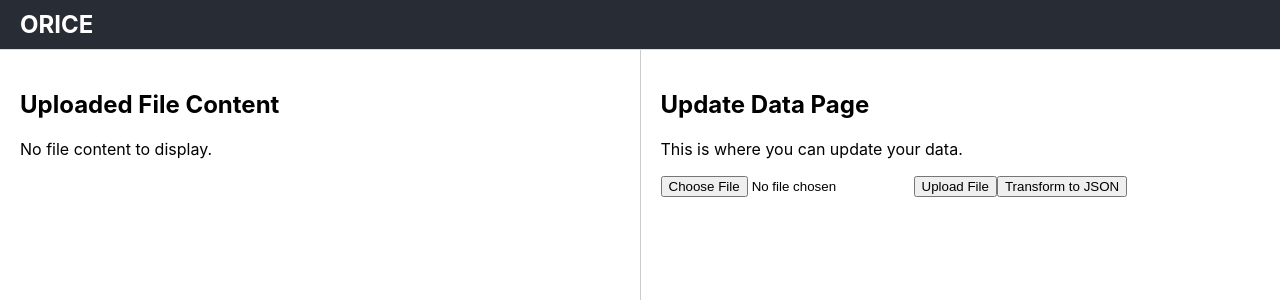
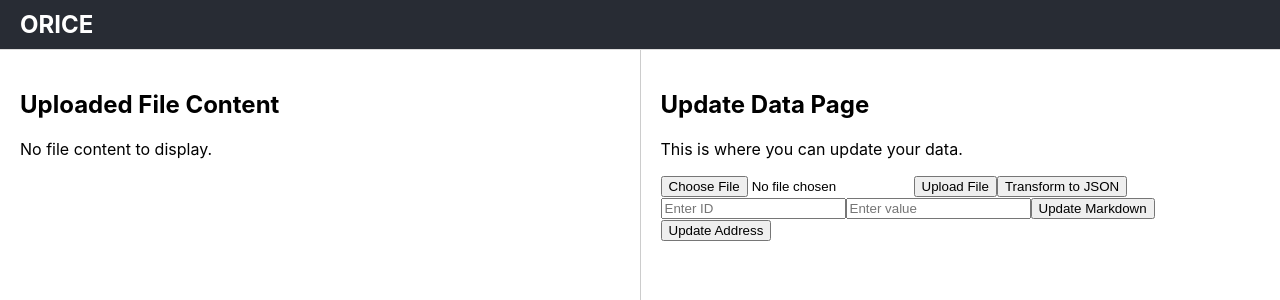
Before and after one commit to gramixule/Imm, a React (Create React App) app in the folder frontend/: page /update-data in a window 1280 px wide. Shown: the top 300 px of the page. Built offline with nearby package versions, Linux system fonts and the light colour scheme.

Commit message:
Update UpdateDataPage.jsx

```diff
--- a/frontend/src/UpdateDataPage.jsx
+++ b/frontend/src/UpdateDataPage.jsx
@@ -11,6 +11,8 @@ const UpdateDataPage = () => {
   const [success, setSuccess] = useState('');
   const [fileContent, setFileContent] = useState([]);
   const [jsonContent, setJsonContent] = useState(null);
+  const [selectedId, setSelectedId] = useState(null);
+  const [inputValue, setInputValue] = useState('');
 
   const handleFileChange = (e) => {
     const selectedFile = e.target.files[0];
@@ -82,6 +84,26 @@ const UpdateDataPage = () => {
     setSuccess('File content transformed to JSON.');
   };
 
+  const handleUpdateField = (field) => {
+    if (!selectedId || !inputValue) {
+      setError('Please select an ID and enter a value.');
+      return;
+    }
+
+    const updatedContent = fileContent.map(item => {
+      if (item.id === selectedId) {
+        return { ...item, [field]: inputValue };
+      }
+      return item;
+    });
+
+    setFileContent(updatedContent);
+    setJsonContent(JSON.stringify(updatedContent, null, 2));
+    setError('');
+    setSuccess(`${field} updated successfully.`);
+    setInputValue(''); // Clear input value after update
+  };
+
   return (
     <div className="update-data-page">
       <div className="left-section">
@@ -115,6 +137,22 @@ const UpdateDataPage = () => {
         <input type="file" accept=".xlsx" onChange={handleFileChange} />
         <button onClick={handleFileUpload}>Upload File</button>
         <button onClick={handleTransformToJson}>Transform to JSON</button>
+        <div className="update-section">
+          <input
+            type="text"
+            placeholder="Enter ID"
+            value={selectedId}
+            onChange={(e) => setSelectedId(e.target.value)}
+          />
+          <input
+            type="text"
+            placeholder="Enter value"
+            value={inputValue}
+            onChange={(e) => setInputValue(e.target.value)}
+          />
+          <button onClick={() => handleUpdateField('markdown_description')}>Update Markdown</button>
+          <button onClick={() => handleUpdateField('address')}>Update Address</button>
+        </div>
         {error && <p className="error">{error}</p>}
         {success && <p className="success">{success}</p>}
         {jsonContent && (
```
